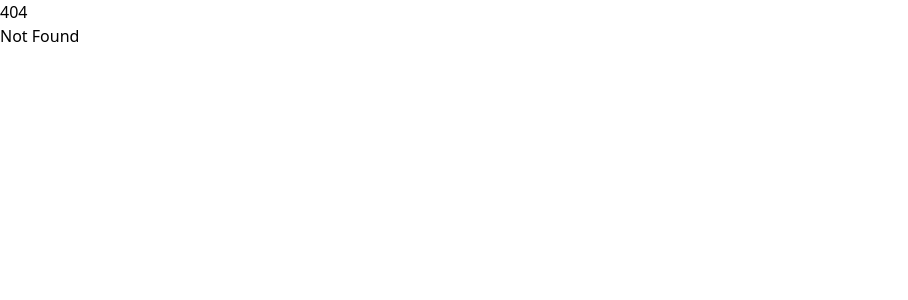
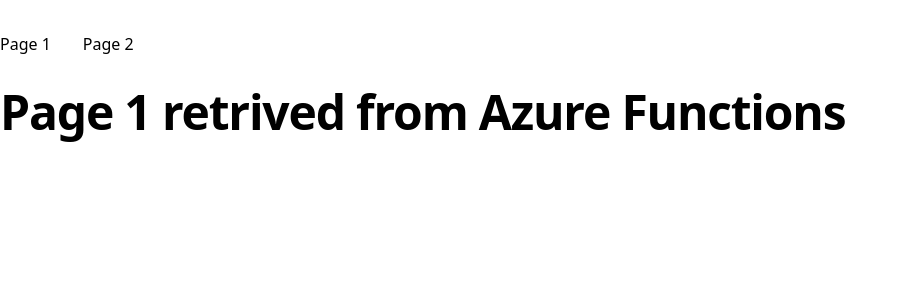
Before and after one commit to lvigerust/gpn-static-web-app, a SvelteKit app: page /1 in a window 1280 px wide. Before the commit this address had no page. Shown: the top 300 px of the page, without its empty margins (0-908 px from the left). Built offline with nearby package versions, Linux system fonts and the light colour scheme.

Commit message:
dynamic routes

```diff
--- a/src/routes/+layout.svelte
+++ b/src/routes/+layout.svelte
@@ -1,5 +1,14 @@
-<script>
+<script lang="ts">
 	import '../app.css';
 </script>
 
-<slot></slot>
+<nav class="container mx-auto w-full py-8">
+	<ul class="flex gap-x-8">
+		<li><a href="/1">Page 1</a></li>
+		<li><a href="/2">Page 2</a></li>
+	</ul>
+</nav>
+
+<main class="container mx-auto">
+	<slot />
+</main>
--- /dev/null
+++ b/src/routes/+layout.ts
@@ -0,0 +1 @@
+export const load = async () => {};
--- a/src/routes/+page.svelte
+++ b/src/routes/+page.svelte
@@ -1,2 +1 @@
-<h1>Welcome to SvelteKit</h1>
-<p>Visit <a href="https://kit.svelte.dev">kit.svelte.dev</a> to read the documentation</p>
+<h1 class="text-5xl font-bold tracking-tight">Hello from Azure Static Web Apps</h1>
--- /dev/null
+++ b/src/routes/[page]/+page.server.ts
@@ -0,0 +1,5 @@
+export const load = async ({ params }) => {
+	return {
+		page: params.page
+	};
+};
--- /dev/null
+++ b/src/routes/[page]/+page.svelte
@@ -0,0 +1,7 @@
+<script lang="ts">
+	export let data;
+
+	const { page } = data;
+</script>
+
+<h1 class="text-5xl font-bold tracking-tight">Page {page} retrived from Azure Functions</h1>
```
